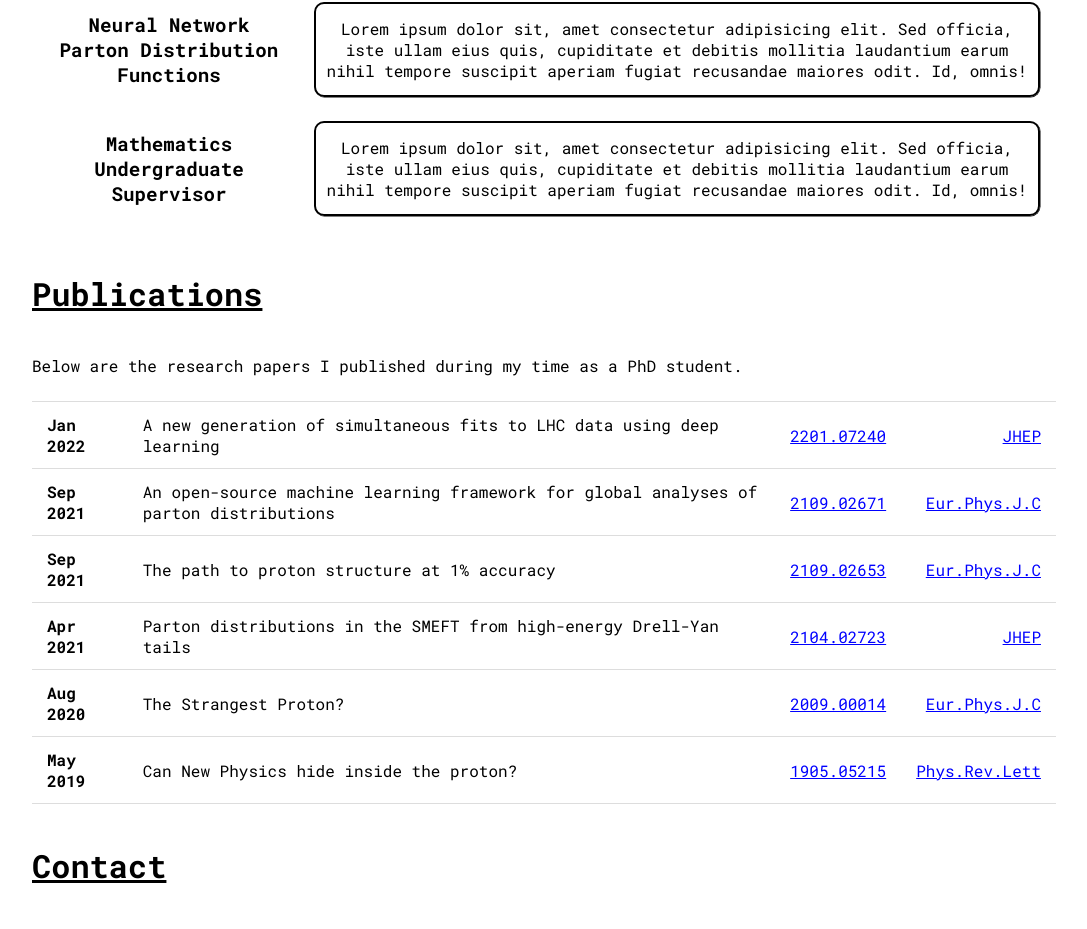
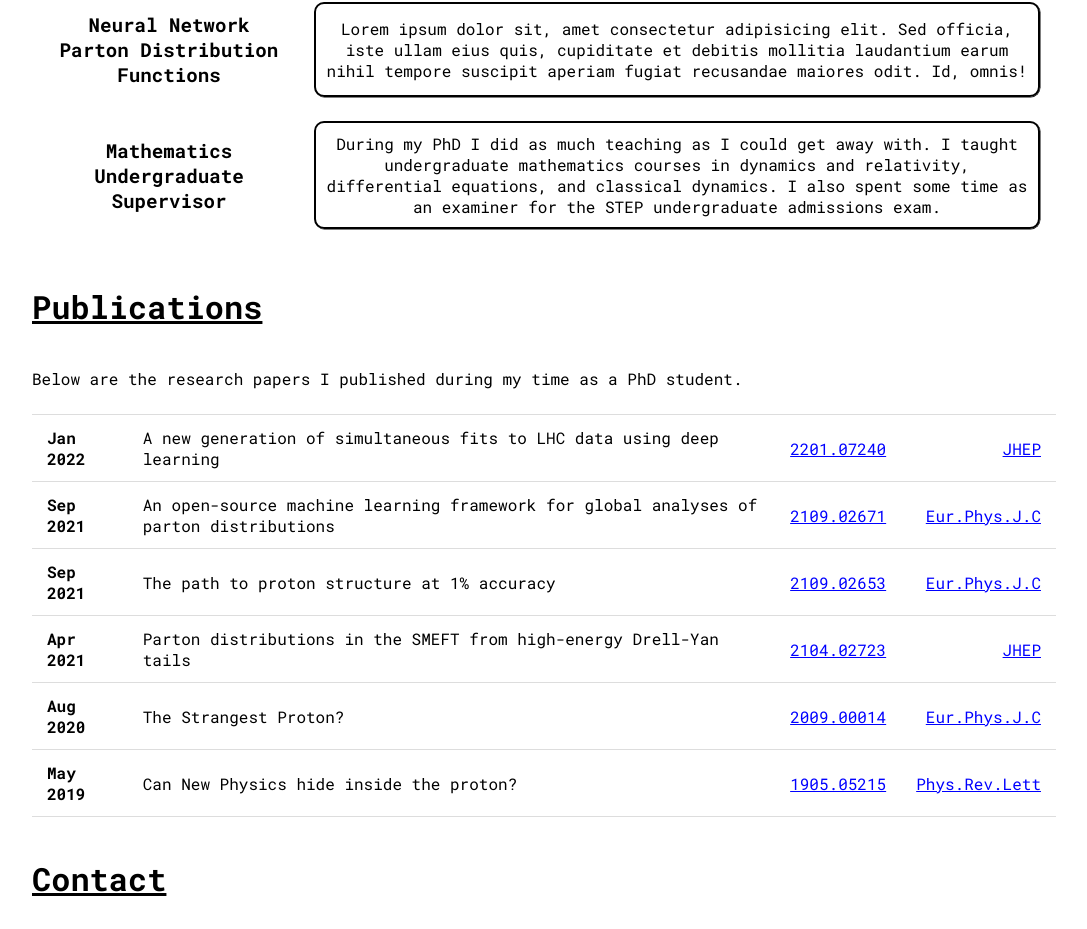
Before and after one commit to siranipour/website, a React (Vite) app: page / in a window 1280 px wide. Shown: the part 2479-3408 px from the top of the page, without its empty margins (96-1183 px from the left). Built offline with nearby package versions, Linux system fonts and the light colour scheme.

Commit message:
Add entry about supervising

```diff
--- a/src/components/Experience/Experience.tsx
+++ b/src/components/Experience/Experience.tsx
@@ -40,10 +40,10 @@ const ExperienceEntries: ExperienceEntry[] = [
     title: "Mathematics Undergraduate Supervisor",
     description: (
       <p>
-        Lorem ipsum dolor sit, amet consectetur adipisicing elit. Sed officia,
-        iste ullam eius quis, cupiditate et debitis mollitia laudantium earum
-        nihil tempore suscipit aperiam fugiat recusandae maiores odit. Id,
-        omnis!
+        During my PhD I did as much teaching as I could get away with. I taught
+        undergraduate mathematics courses in dynamics and relativity,
+        differential equations, and classical dynamics. I also spent some time
+        as an examiner for the STEP undergraduate admissions exam.
       </p>
     ),
   },
```
